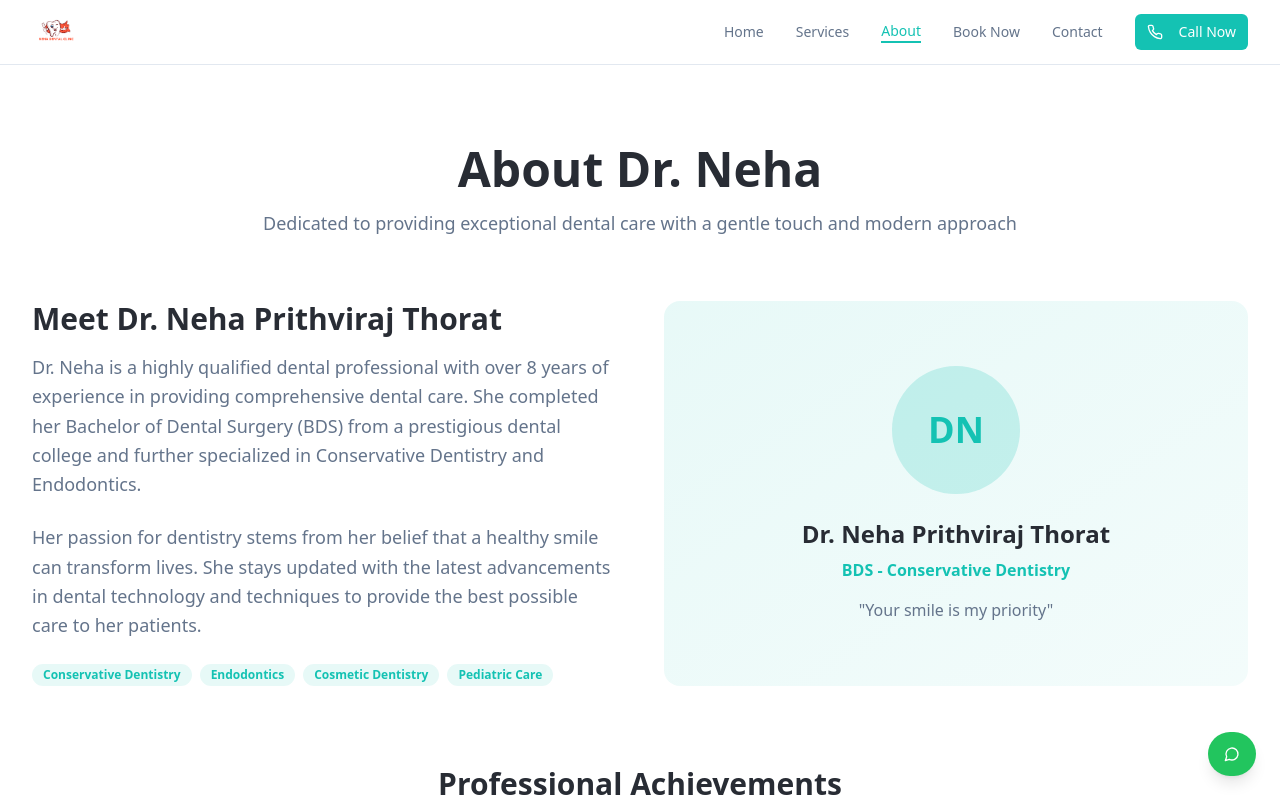
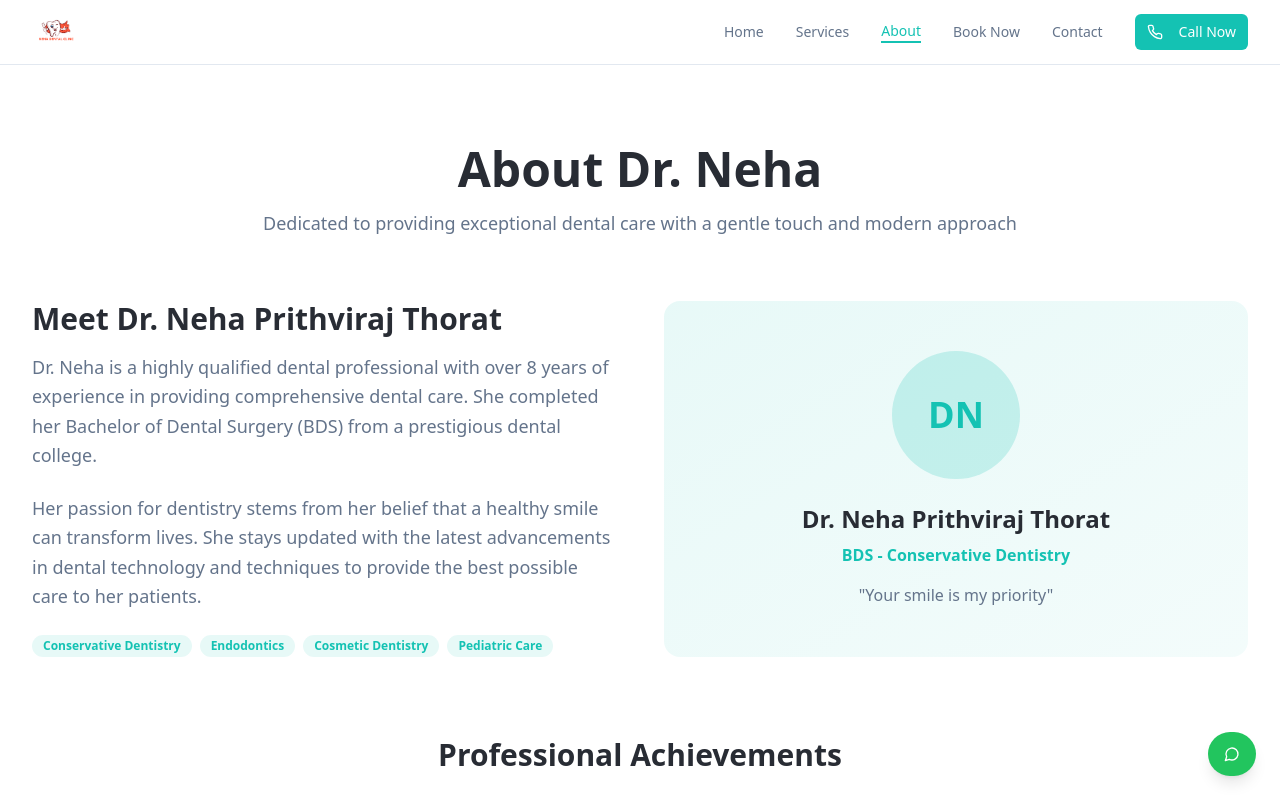
Before and after one commit to officalfynx/neha-dental-mobile-oasis, a React (Vite) app: page /about in a window 1280 px wide. Shown: the top 800 px of the page. Built offline with nearby package versions, Linux system fonts and the light colour scheme.

Commit message:
Remove specialization details from Dr. Neha's bio
Co-authored-by: saisreekar177 <saisreekar177@gmail.com>

```diff
--- a/src/pages/About.tsx
+++ b/src/pages/About.tsx
@@ -87,8 +87,7 @@ const About = () => {
               <p className="text-muted-foreground text-lg leading-relaxed mb-6">
                 Dr. Neha is a highly qualified dental professional with over 8 years of experience
                 in providing comprehensive dental care. She completed her Bachelor of Dental Surgery (BDS)
-                from a prestigious dental college and further specialized
-                in Conservative Dentistry and Endodontics.
+                from a prestigious dental college.
               </p>
               <p className="text-muted-foreground text-lg leading-relaxed mb-6">
                 Her passion for dentistry stems from her belief that a healthy smile can transform
```
